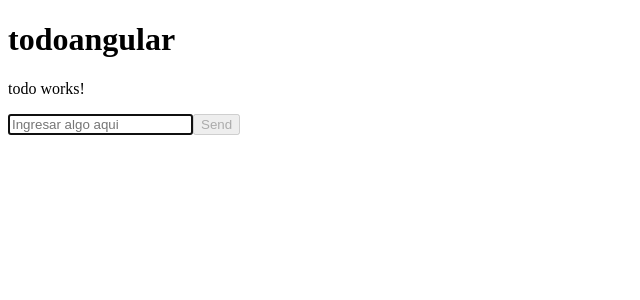
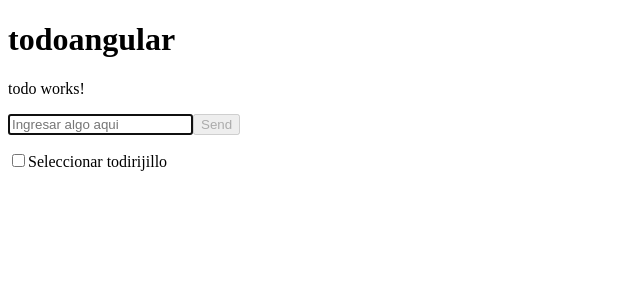
Before and after one commit to sebastiandavila/TodoAngul, an Angular app: page / in a window 1280 px wide. Shown: the top 300 px of the page, without its empty margins (0-640 px from the left). Built offline with nearby package versions, Linux system fonts and the light colour scheme.

Commit message:
Eliminar todo y boton para seleccionar todo

```diff
--- a/src/app/todo/todo.component.html
+++ b/src/app/todo/todo.component.html
@@ -5,6 +5,10 @@
 
 <ol>
   <li *ngFor="let todo of todos">
-    {{ todo }}
+      <input type="checkbox" [checked]=checkedAll/>
+    {{todo}}
+    <button (click)="deleteTodo(todo)">Eliminar</button>
   </li>
 </ol>
+
+<label ><input (click)="seleccionartodo()" type="checkbox"/>Seleccionar todirijillo</label>
--- a/src/app/todo/todo.component.ts
+++ b/src/app/todo/todo.component.ts
@@ -7,20 +7,30 @@ import { Component, OnInit } from '@angular/core';
 })
 export class TodoComponent implements OnInit {
   inputValue: any;
+  idgenerate:number;
   todos: Array<String>=[];
-  constructor() { }
+  checkedAll:Boolean=false;
+  constructor() { this.idgenerate=1;
+
+  }
 
   ngOnInit(): void {
   }
 
   sendTodo(){
+    if(this.inputValue.trim()!==""){
 
-
-    if(this.inputValue.trim()!==""){
       this.todos.push(this.inputValue);
       this.inputValue="";
     }
     else{alert("Ingrese un valor valido")}
   }
+  deleteTodo(todo:any){
+
+  this.todos = this.todos.filter(tod => tod!=todo)
+  }
+  seleccionartodo(){
+    this.checkedAll=!this.checkedAll;
+  }
 
 }
```
